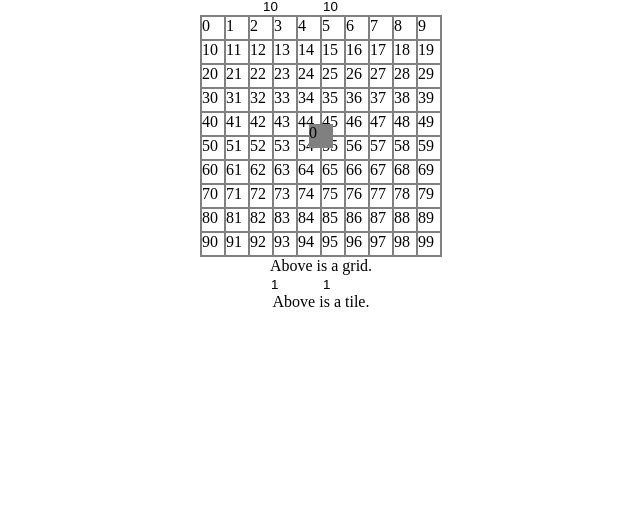
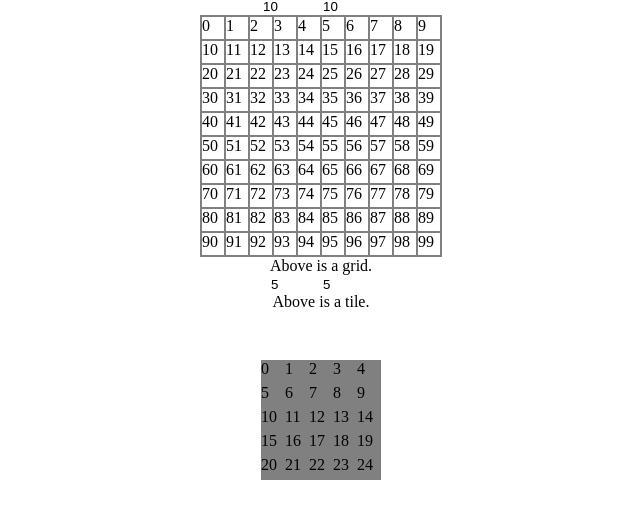
Before and after one commit to woooil/area-model, a plain HTML site: page index.html in a window 1280 px wide. Shown: the part 40-558 px from the top of the page, without its empty margins (319-959 px from the left). Drawn offline with Linux system fonts and the light colour scheme.

Commit message:
Add tile feature 2

```diff
--- a/css/style.css
+++ b/css/style.css
@@ -4,6 +4,8 @@
     margin: 0;
     box-sizing: border-box;
 }
+
+html, body {height: 100%; overflow: hidden}
 
 .wrap-all {
     display: flex;
@@ -24,6 +26,7 @@ ul.grid {
 
 ul.tile{
     position: absolute;
+    top: 50%;
     list-style-type: none;
     display: grid;
 }
--- a/index.html
+++ b/index.html
@@ -9,15 +9,15 @@
     <div class="wrap-all">
         <h1>Areal Model</h1>
         <div class="grid-size">
-            <input type="number" pattern="\d*" min="1" class="grid-x" placeholder="x">
-            <input type="number" pattern="\d*" min="1" class="grid-y" placeholder="y">
+            <input type="number" pattern="\d*" min="1" class="grid-width" placeholder="x">
+            <input type="number" pattern="\d*" min="1" class="grid-height" placeholder="y">
         </div>
         <ul class="grid">
         </ul>
         <div>Above is a grid.</div>
         <div class="tile-size">
-            <input type="number" pattern="\d*" min="1" class="tile-x" placeholder="x">
-            <input type="number" pattern="\d*" min="1" class="tile-y" placeholder="y">
+            <input type="number" pattern="\d*" min="1" class="tile-width" placeholder="x">
+            <input type="number" pattern="\d*" min="1" class="tile-height" placeholder="y">
         </div>
         <ul class="tile">
         </ul>
--- a/js/main.js
+++ b/js/main.js
@@ -1,23 +1,26 @@
-const gridX = document.querySelector(".grid-x");
-const gridY = document.querySelector(".grid-y");
+const gridWidth = document.querySelector(".grid-width");
+const gridHeight = document.querySelector(".grid-height");
 const grid = document.querySelector(".grid");
-const tileX = document.querySelector(".tile-x");
-const tileY = document.querySelector(".tile-y");
+const tileWidth = document.querySelector(".tile-width");
+const tileHeight = document.querySelector(".tile-height");
 const tile = document.querySelector(".tile");
 const testField = document.querySelector("#test-field");
 
 const MAX_GRID_SIZE = 100;
 const INIT_GRID_SIZE = 10;
 const MAX_TILE_SIZE = 10;
-const INIT_TILE_SIZE = 1;
+const INIT_TILE_SIZE = 5;
 const UNIT_SIZE = "1.5rem";
 
 const gridSize = {
-    x: 0,
-    y: 0,
+    width: 0,
+    height: 0,
 };
-
 const tileSize = {
+    width: 0,
+    height: 0,
+};
+const tileOffset = {
     x: 0,
     y: 0,
 };
@@ -25,74 +28,78 @@ const tileSize = {
 // functions
 
 function init() {
-    gridX.value = gridY.value = gridSize.x = gridSize.y = INIT_GRID_SIZE;
-    gridX.setAttribute("max", MAX_GRID_SIZE);
-    gridY.setAttribute("max", MAX_GRID_SIZE);
-    tileX.value = tileY.value = tileSize.x = tileSize.y = INIT_TILE_SIZE;
-    tileX.setAttribute("max", MAX_TILE_SIZE);
-    tileY.setAttribute("max", MAX_TILE_SIZE);
+    gridWidth.value = gridHeight.value = gridSize.width = gridSize.height = INIT_GRID_SIZE;
+    gridWidth.setAttribute("max", MAX_GRID_SIZE);
+    gridHeight.setAttribute("max", MAX_GRID_SIZE);
+    tileWidth.value = tileHeight.value = tileSize.width = tileSize.height = INIT_TILE_SIZE;
+    tileWidth.setAttribute("max", MAX_TILE_SIZE);
+    tileHeight.setAttribute("max", MAX_TILE_SIZE);
     setGrid();
     setTile();
 }
 
 function setGrid() {
-    const x = parseInt(gridSize.x);
-    const y = parseInt(gridSize.y);
+    const width = parseInt(gridSize.width);
+    const height = parseInt(gridSize.height);
     grid.innerHTML = "";
-    Array(x * y).fill().forEach((_, i) => {
+    Array(width * height).fill().forEach((_, i) => {
         const li = document.createElement("li");
         li.innerText = i;
         li.classList.add(`list${i}`);
         li.style.width = li.style.height = UNIT_SIZE;
         grid.appendChild(li);
     });
-    grid.style.gridTemplateColumns = `repeat(${x}, 1fr)`;
+    grid.style.gridTemplateColumns = `repeat(${width}, 1fr)`;
 }
 
 function setTile() {
-    // const li = document.createElement("li");
-    // li.style.width = li.style.height = UNIT_SIZE;
-    // li.style.backgroundColor = "gray";
-
-    const x = parseInt(tileSize.x);
-    const y = parseInt(tileSize.y);
+    const width = parseInt(tileSize.width);
+    const height = parseInt(tileSize.height);
     tile.innerHTML = "";
-    Array(x * y).fill().forEach((_, i) => {
+    Array(width * height).fill().forEach((_, i) => {
         const li = document.createElement("li");
         li.innerText = i;
         li.classList.add(`list${i}`);
         li.style.width = li.style.height = UNIT_SIZE;
         tile.appendChild(li);
     });
-    tile.style.gridTemplateColumns = `repeat(${x}, 1fr)`;
+    tile.style.gridTemplateColumns = `repeat(${width}, 1fr)`;
 }
 
 // events
 
-gridX.addEventListener("input", event => {
-    gridSize.x = event.target.value;
+gridWidth.addEventListener("input", event => {
+    gridSize.width = event.target.value;
     setGrid();
 });
 
-gridY.addEventListener("input", event => {
-    gridSize.y = event.target.value;
+gridHeight.addEventListener("input", event => {
+    gridSize.height = event.target.value;
     setGrid();
 });
 
-tileX.addEventListener("input", event => {
-    tileSize.x = event.target.value;
+tileWidth.addEventListener("input", event => {
+    tileSize.width = event.target.value;
     setTile();
 });
 
-tileY.addEventListener("input", event => {
-    tileSize.y = event.target.value;
+tileHeight.addEventListener("input", event => {
+    tileSize.height = event.target.value;
     setTile();
 });
 
+tile.addEventListener("touchstart", event => {
+    const tileRect = tile.getBoundingClientRect();
+    const touchLocation = event.targetTouches[0];
+    tileOffset.x = touchLocation.pageX - tileRect.x;
+    tileOffset.y = touchLocation.pageY - tileRect.y;
+    console.log(touchLocation);
+})
+
 tile.addEventListener("touchmove", event => {
     const touchLocation = event.targetTouches[0];
-    tile.style.left = touchLocation.pageX + 'px';
-    tile.style.top = touchLocation.pageY + 'px';
+    tile.style.left = (touchLocation.pageX - tileOffset.x)+ 'px';
+    tile.style.top = (touchLocation.pageY - tileOffset.y) + 'px';
 })
 
 // initiate
```
